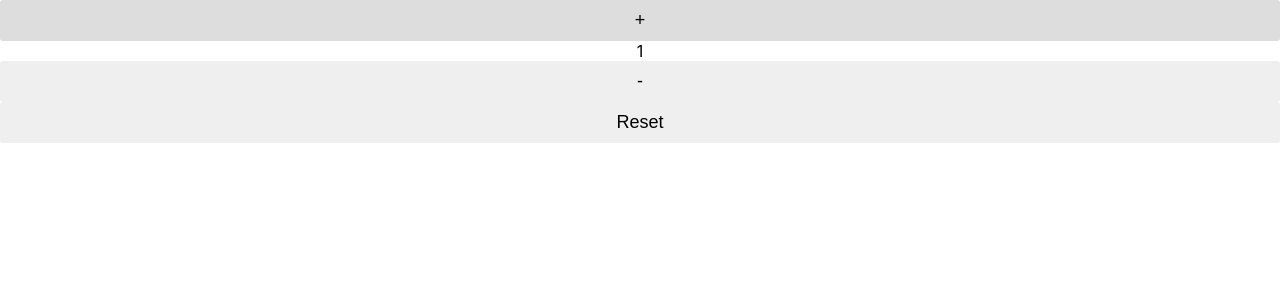
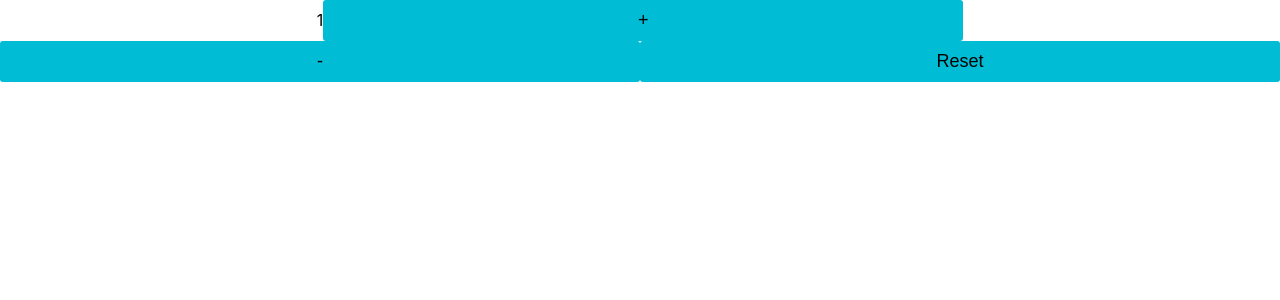
Before and after one commit to melekabbassi/testing-WEB, a React (Create React App) app: page / in a window 1280 px wide. Shown: the top 300 px of the page. Built offline with nearby package versions, Linux system fonts and the light colour scheme.

Commit message:
css changes

```diff
--- a/src/App.css
+++ b/src/App.css
@@ -27,9 +27,10 @@ button {
   border-radius: 3px;
   border: none;
   padding: 10px;
-  width: 100%;
+  width: 50%;
+  background-color: #00bcd4;
 }
 
 button:hover {
-  background-color: #ddd;
+  background-color: #00acc1;
 }
--- a/src/Components/Counter.jsx
+++ b/src/Components/Counter.jsx
@@ -6,8 +6,9 @@ const Counter = () => {
     const dispatch=useDispatch()
     return (
         <div>
+
+            <span>{count}</span>
             <button onClick={()=>dispatch(increment())}>+</button>
-            <span>{count}</span>
             <button onClick={()=>dispatch(decrement())}>-</button>
             <button onClick={()=>dispatch(reset())}>Reset</button>
         </div>
```
